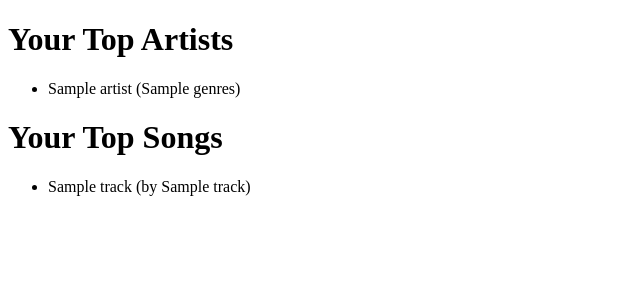
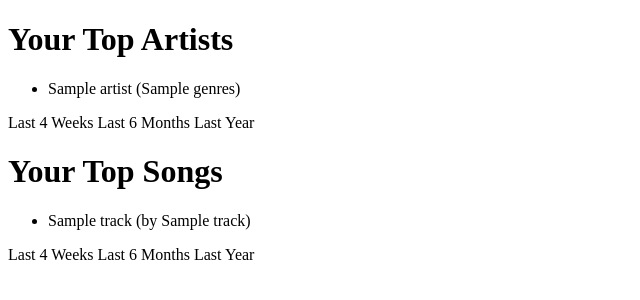
Before and after one commit to lcastellani027/spotstats, a FastAPI app: template templates/analytics.html in a window 1280 px wide. Shown: the top 300 px of the page, without its empty margins (0-640 px from the left). Run offline with FastAPI, Linux system fonts and the light colour scheme; the template is opened without the code that fills it: most values are stand-ins (such as "Sample title", 1, 10 or a date in 2020).

Commit message:
dynamic top artist/tracks

```diff
--- a/main.py
+++ b/main.py
@@ -102,6 +102,17 @@ async def profile(request: Request, access_token: str = Cookie(None)):
 
     return templates.TemplateResponse("profile.html", {"request": request, "user_info": details})
 
+
+@app.get("/api/analytics/artists")
+async def analytics(request: Request, time_range: str, access_token: str = Cookie(None)):
+    headers = {"Authorization": f"Bearer {access_token}"}
+
+
+@app.get("/api/analytics/tracks")
+async def analytics(request: Request, time_range: str, access_token: str = Cookie(None)):
+    headers = {"Authorization": f"Bearer {access_token}"}
+
+
 @app.get("/analytics")
 async def analytics(request: Request, access_token: str = Cookie(None)):
     headers = {"Authorization": f"Bearer {access_token}"}
--- a/templates/analytics.html
+++ b/templates/analytics.html
@@ -11,11 +11,34 @@
           <li>{{ artist.name }} ({{ artist.genres }})</li>
         {% endfor %}
       </ul>
+    <a class="button" onclick="loadArtistAnalytics('short_term')">Last 4 Weeks</a>
+    <a class="button" onclick="loadArtistAnalytics('medium_term')">Last 6 Months</a>
+    <a class="button" onclick="loadArtistAnalytics('long_term')">Last Year</a>
+
     <h1>Your Top Songs</h1>
       <ul>
         {% for track in track_info %}
           <li>{{ track.name }} (by {{ track.artist_name }})</li>
         {% endfor %}
       </ul>
+    <a class="button" onclick="loadTrackAnalytics('short_term')">Last 4 Weeks</a>
+    <a class="button" onclick="loadTrackAnalytics('medium_term')">Last 6 Months</a>
+    <a class="button" onclick="loadTrackAnalytics('long_term')">Last Year</a>
+
+
+<script>
+    async function loadArtistAnalytics(timeRange) {
+        const res = await fetch(`/api/analytics?time_range=${timeRange}`);
+        const data = await res.join();
+
+
+    }
+</script>
+
+<script>
+    async function loadTrackAnalytics(timeRange) {
+
+    }
+</script>
 </body>
 </html>
```
